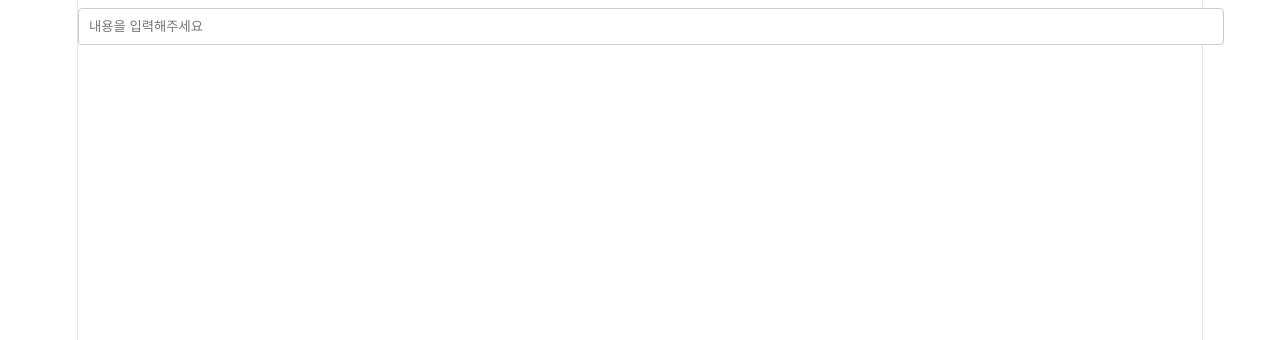
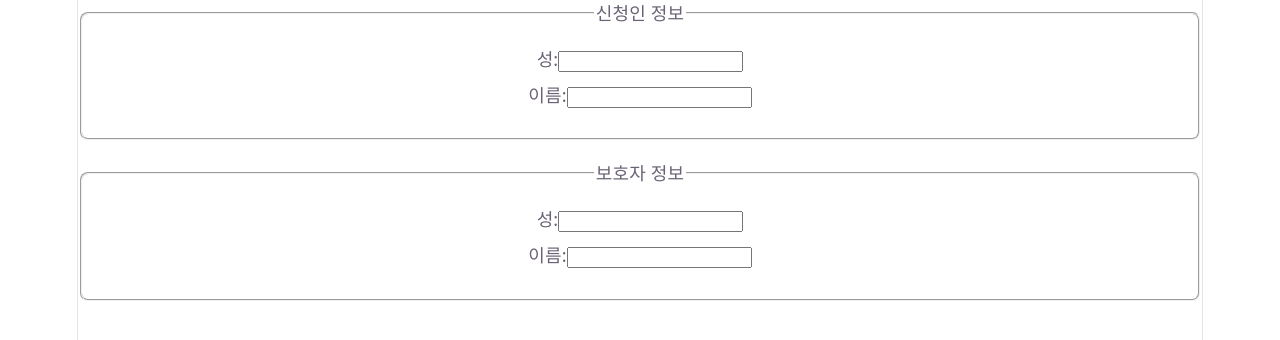
Before and after one commit to yunajoe/react-master-class-part2-inflearn, a React (Vite) app: page / in a window 1280 px wide. Shown: the top 340 px of the page. Built offline with nearby package versions, Linux system fonts and the light colour scheme.

Commit message:
mission:. useId - 하이드레이션을 지키는 고유 정체성 부여 전략

```diff
--- a/src/App.jsx
+++ b/src/App.jsx
@@ -1,11 +1,13 @@
-import { useState } from "react";
 import "./App.css";
-import AccessibilityInput from "./components/AccessibilityInput.jsx";
+import UserInfoForm from "./components/UserInfoForm.jsx";
 
 function App() {
-  const [count, setCount] = useState(0);
-
-  return <AccessibilityInput />;
+  return (
+    <div>
+      <UserInfoForm sectionTitle="신청인 정보" />
+      <UserInfoForm sectionTitle="보호자 정보" />
+    </div>
+  );
 }
 
 export default App;
--- /dev/null
+++ b/src/components/UserInfoForm.jsx
@@ -0,0 +1,58 @@
+import { useId, useState } from "react";
+
+function UserInfoForm({ sectionTitle }) {
+  const [lastName, setLastName] = useState("");
+  const [firstName, setFirstName] = useState("");
+  const id = useId();
+  const lastNameInvalid = lastName.length > 0 && lastName.length < 2;
+  const firstNameInvalid = firstName.length > 0 && firstName.length < 2;
+  return (
+    <fieldset
+      style={{ marginBottom: "20px", padding: "20px", borderRadius: "8px" }}
+    >
+      <legend>{sectionTitle}</legend>
+      <div style={{ marginBottom: "10px", flexDirection: "column" }}>
+        <div>
+          <label htmlFor={id + "-lastName"}>성:</label>
+          <input
+            id={id + "-lastName"}
+            type="text"
+            aria-describedby={id + "-lastNameError"}
+            aria-invalid={lastNameInvalid}
+            value={lastName}
+            onChange={(e) => {
+              setLastName(e.target.value);
+            }}
+          />
+        </div>
+        {lastNameInvalid && (
+          <span id={id + "-lastNameError"}>
+            유효한 lastName을 입력해주세요.
+          </span>
+        )}
+      </div>
+      <div style={{ marginBottom: "10px", flexDirection: "column" }}>
+        <div>
+          <label htmlFor={id + "-firstName"}>이름:</label>
+          <input
+            id={id + "-firstName"}
+            type="text"
+            aria-describedby={id + "-firstNameError"}
+            aria-colindex={firstNameInvalid}
+            value={firstName}
+            onChange={(e) => {
+              setFirstName(e.target.value);
+            }}
+          />
+        </div>
+        {firstNameInvalid && (
+          <span id={id + "firstNameError"}>
+            유효한 firstName을 입력해주세요.{" "}
+          </span>
+        )}
+      </div>
+    </fieldset>
+  );
+}
+
+export default UserInfoForm;
```
